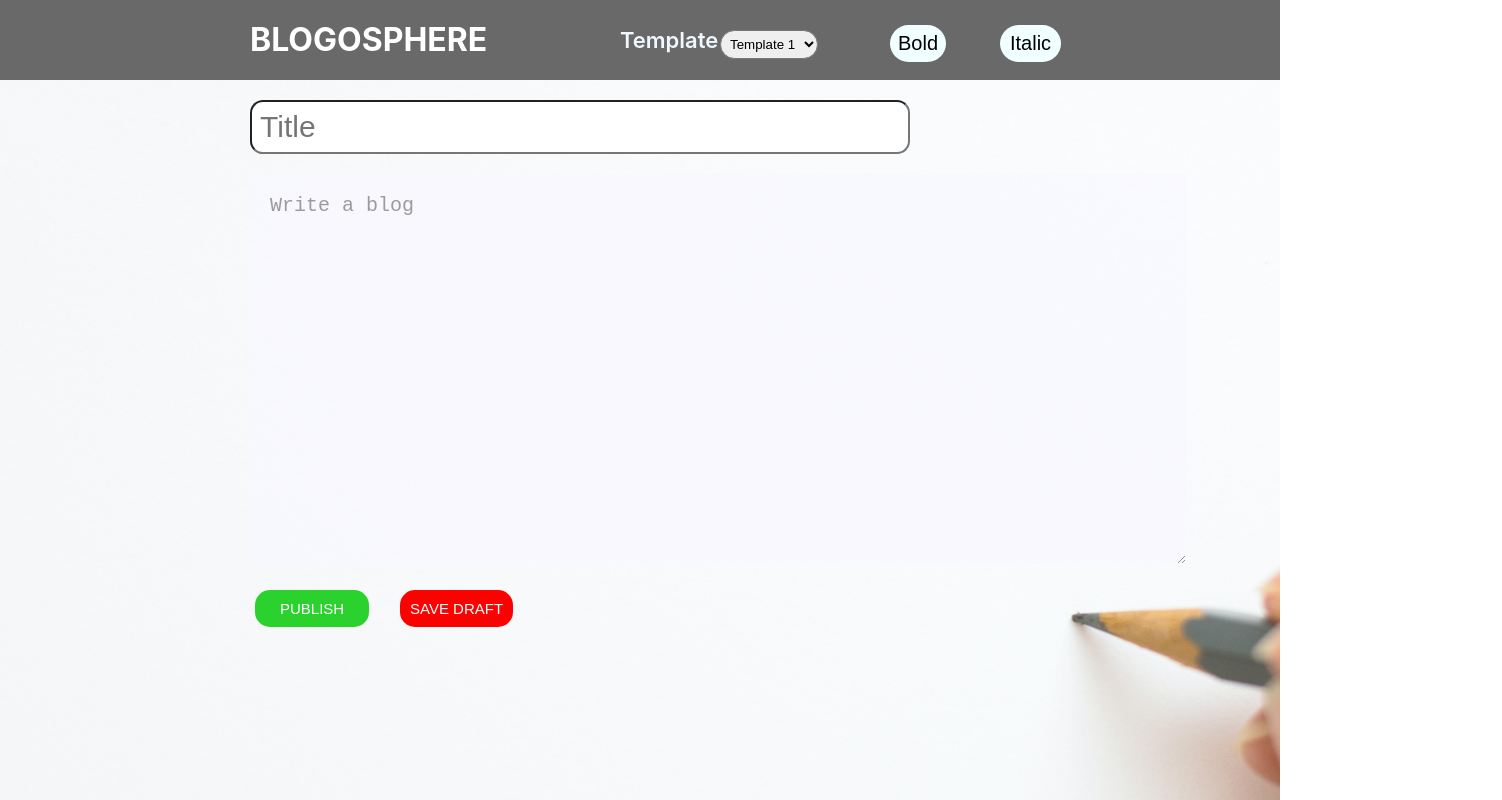
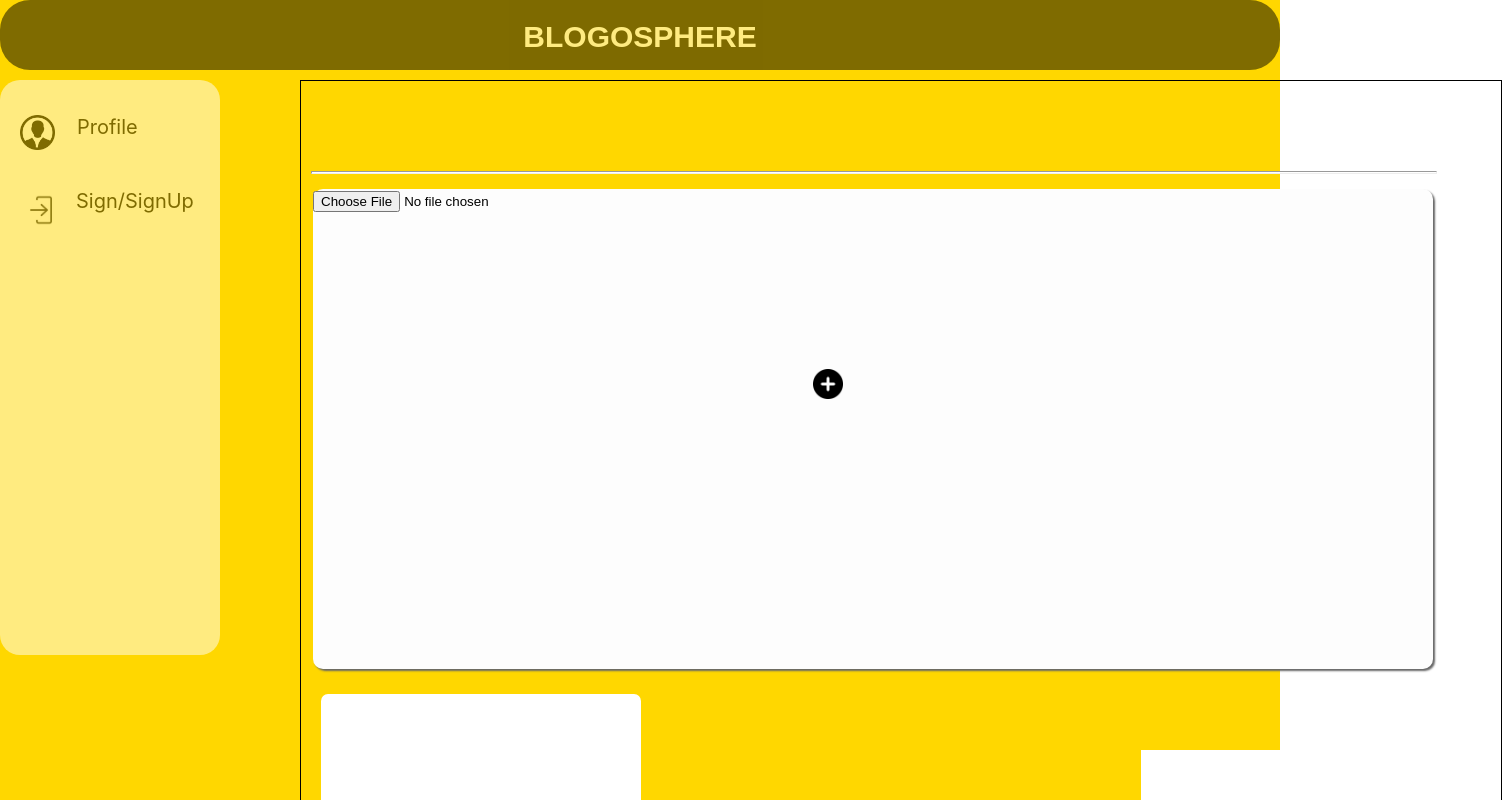
Before and after one commit to AdityaDeshpande123/MinorProject, a React (Create React App) app in the folder Project/front-end/: page /createblog in a window 1280 px wide. Shown: the top 800 px of the page, 1502 px wide, since content can reach past the window. Built offline with nearby package versions, Linux system fonts and the light colour scheme.

Commit message:
ashcommeleven

```diff
--- a/Project/front-end/src/App.js
+++ b/Project/front-end/src/App.js
@@ -7,6 +7,8 @@
 import Profile from './views/profile/Profile';
 import Tempone from './views/blog_create/Tempone';
 import Template1 from './views/blog_create/template/Template1'
+import Template2 from './views/blog_create/template/Template2'
+
 function App() {
 
   return (
@@ -14,7 +16,7 @@
     <div>
 
 
-      <BrowserRouter>
+      {/* <BrowserRouter>
         <Routes>
           <Route path="/" element={<Homepage></Homepage>}></Route>
           <Route path='signup' element={<Signpage></Signpage>}></Route>
@@ -24,9 +26,11 @@
 
 
 
-  </BrowserRouter>
+  </BrowserRouter> */}
 
-  {/* <Tempone></Tempone> */}
+   {/* <Tempone></Tempone>  */}
+
+   <Template2></Template2>
 
 
 
--- a/Project/front-end/src/views/blog_create/template/Template2.js
+++ b/Project/front-end/src/views/blog_create/template/Template2.js
@@ -3,8 +3,17 @@
 import person from '../../../static/person.png';
 import signin from '../../../static/signin.jpg';
 import { useNavigate } from 'react-router-dom';
+import upload from '../../../static/upload.png';
+
 
 function Template() {
+
+
+    var imgBox= document.getElementById("imgBox");
+
+    var loadFile = function(Event){
+        imgBox.style.backgroundImage="url("+ URL.createObjectURL(Event.target.files[0]) +")";
+    }
 
     return (
           <div className={style.main}>
@@ -24,7 +33,10 @@
             <div className={style.title}>
             </div>
             <hr className={style.line}></hr>
-            <div className={style.blog}>
+            <div className={style.blog} id="imgBox">
+            <input type="file" accept="image/*" name="image" id="main_img" className={style.file_ip} onChange="loadFile(Event)" />
+            <label for="main_img"><img src={upload} className={style.plusimg}></img></label>
+
             </div>
             <div className={style.im1}>
             </div>
--- a/Project/front-end/src/views/blog_create/template/Template2.module.css
+++ b/Project/front-end/src/views/blog_create/template/Template2.module.css
@@ -1,7 +1,7 @@
 .main {
     width: 100%;
     height: 200vh;
-    background-color: rgb(26, 33, 101);
+    background-color: gold;
 }
 .base_h1 {
     background-color: black;
@@ -164,3 +164,17 @@
     width: 45vh;
     height: 50vh;
 }
+
+
+.file_ip{
+    /* display: none; */
+}
+
+.plusimg{
+    position: absolute;
+    top: 180px;
+    left: 500px;
+    width: 30px;
+    height: 30px;
+    cursor: pointer;
+}
```
Also changed, not shown: Project/front-end/src/static/upload.png (added).
